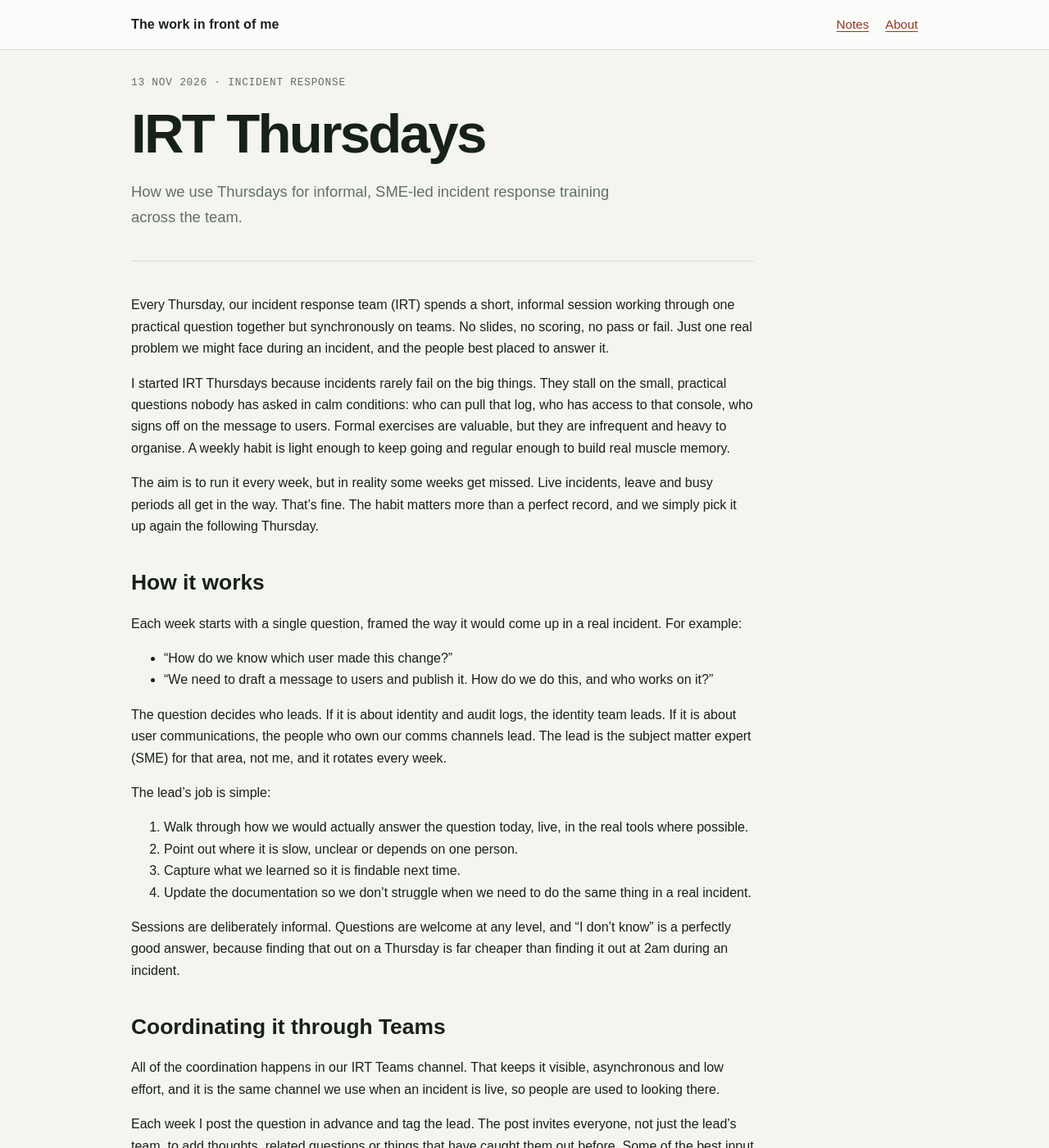
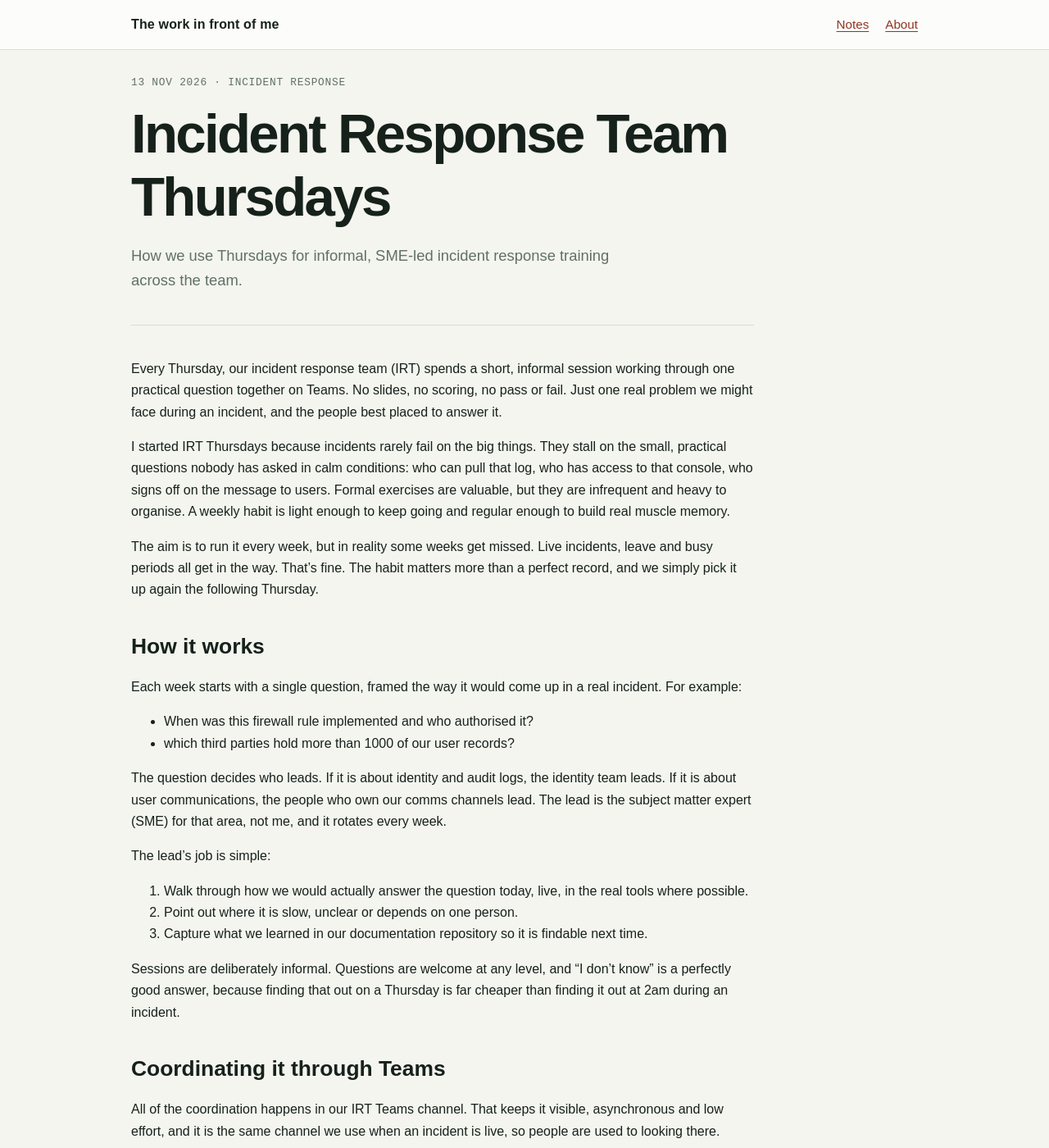
Before and after one commit to dfbr/kql_queries, a Jekyll site: the page built from docs/_posts/2026-11-13-irt-thursdays.md, in a window 1280 px wide and 1400 px high. Shown: the whole window at 82% size. Built offline with Jekyll 4.4.1, drawn with Linux system fonts in a browser that asks for light colours; some web fonts are replaced; some of the changed text lies outside the part shown.

Commit message:
Update 2026-11-13-irt-thursdays.md

```diff
--- a/docs/_posts/2026-11-13-irt-thursdays.md
+++ b/docs/_posts/2026-11-13-irt-thursdays.md
@@ -1,5 +1,5 @@
 ---
-title: "IRT Thursdays"
+title: "Incident Response Team Thursdays"
 layout: post
 published: true
 description: How we use Thursdays for informal, SME-led incident response training across the team.
@@ -13,7 +13,7 @@ tags:
   - leadership
 ---
 
-Every Thursday, our incident response team (IRT) spends a short, informal session working through one practical question together but synchronously on teams. No slides, no scoring, no pass or fail. Just one real problem we might face during an incident, and the people best placed to answer it.
+Every Thursday, our incident response team (IRT) spends a short, informal session working through one practical question together on Teams. No slides, no scoring, no pass or fail. Just one real problem we might face during an incident, and the people best placed to answer it.
 
 I started IRT Thursdays because incidents rarely fail on the big things. They stall on the small, practical questions nobody has asked in calm conditions: who can pull that log, who has access to that console, who signs off on the message to users. Formal exercises are valuable, but they are infrequent and heavy to organise. A weekly habit is light enough to keep going and regular enough to build real muscle memory.
 
@@ -23,8 +23,8 @@ The aim is to run it every week, but in reality some weeks get missed. Live inci
 
 Each week starts with a single question, framed the way it would come up in a real incident. For example:
 
-- "How do we know which user made this change?"
-- "We need to draft a message to users and publish it. How do we do this, and who works on it?"
+- When was this firewall rule implemented and who authorised it?
+- which third parties hold more than 1000 of our user records?
 
 The question decides who leads. If it is about identity and audit logs, the identity team leads. If it is about user communications, the people who own our comms channels lead. The lead is the subject matter expert (SME) for that area, not me, and it rotates every week.
 
@@ -32,8 +32,7 @@ The lead's job is simple:
 
 1. Walk through how we would actually answer the question today, live, in the real tools where possible.
 2. Point out where it is slow, unclear or depends on one person.
-3. Capture what we learned so it is findable next time.
-4. Update the documentation so we don't struggle when we need to do the same thing in a real incident.
+3. Capture what we learned in our documentation repository so it is findable next time.
 
 Sessions are deliberately informal. Questions are welcome at any level, and "I don't know" is a perfectly good answer, because finding that out on a Thursday is far cheaper than finding it out at 2am during an incident.
 
@@ -53,9 +52,19 @@ My role is to coordinate, not to answer. I set the question, make sure the right
 
 **We understand our strengths and weaknesses.** Some questions are answered in five minutes. Others expose a single point of failure, a missing permission, or a log we assumed we kept but don't. Both outcomes are useful. The strengths give the team confidence; the weaknesses become a prioritised list of improvements, found on our terms rather than an attacker's.
 
-## Ten topics to try
+## Example Thursday
 
-If you want to start something similar, here are  some questions that work well. Each one has a natural lead and tends to surface something worth fixing.
+Here is how one week went. The question was one I thought would be simple: how do we isolate a computer from the network. And it was simple... until it wasn't.
+
+My assumption was wrong that Defender was the answer. It is our answer, but only sometimes. Other times it fails to isolate or we have computers it doesn't control on the network.
+
+Working with our network, identity and client teams, we found three additional ways of isolating computers if our primary method fails. we also found that others in our department had done this work before but not documented.
+
+30 minutes later and we have a complete, documented and shared solution. We're better able to protect our network when it matters most and the information doesn't sit in one person's head. Win, win, win!
+
+## Topics to get you started
+
+If you want to start something similar, here are some questions that work well. Each one has a natural lead and tends to surface something worth fixing.
 
 1. A user's account looks compromised. How do we contain it in the next 15 minutes?
 2. Which user or admin made this change?
```
